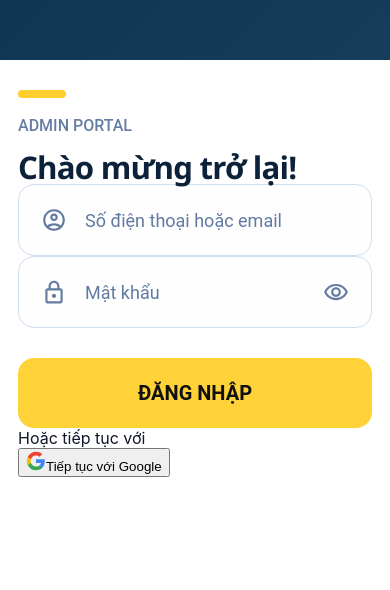
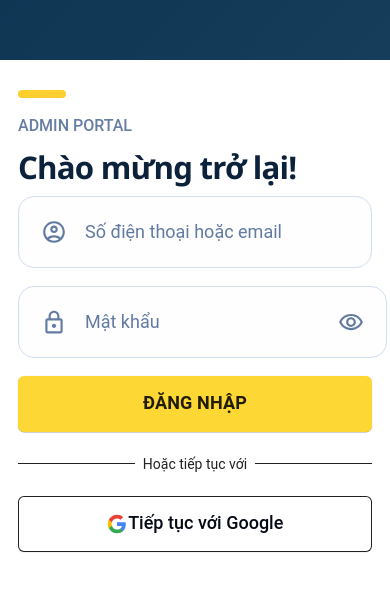
Before and after one commit to chungvinhhung/DR_PETS_HOUSE_ANGULAR, an Angular app: page /admin/login in a window 390 px wide. Shown: the part 120-710 px from the top of the page. Built offline with nearby package versions, Linux system fonts and the light colour scheme.

Commit message:
style: match updated Figma Admin login form layout

```diff
--- a/src/app/features/admin/auth/pages/login/admin-login-page.component.scss
+++ b/src/app/features/admin/auth/pages/login/admin-login-page.component.scss
@@ -183,9 +183,12 @@
 .login-form {
   position: absolute;
   z-index: 9;
-  left: 58.01%;
-  top: 18.24%;
-  width: 39.5%;
+  left: 57.5321%;
+  top: 12.2449%;
+  display: flex;
+  width: 39.5032%;
+  flex-direction: column;
+  gap: 2.8846cqw;
 }
 
 .login-heading {
@@ -218,18 +221,23 @@
   letter-spacing: -0.025em;
 }
 
-.field-group {
+.credentials-block {
+  display: flex;
+  width: 36.2981cqw;
+  flex-direction: column;
+  gap: 1.8429cqw;
+}
+
+.field-stack {
   display: grid;
-  gap: 1.84cqw;
-  width: 36.3cqw;
-  margin-top: 2.89cqw;
+  gap: 0.4cqw;
 }
 
 .field {
   display: flex;
   align-items: center;
-  width: 36.3cqw;
-  height: 6.65cqw;
+  width: 36.2981cqw;
+  height: 6.0897cqw;
   padding: 0 1.92cqw;
   border: 0.12cqw solid #d1def0;
   border-radius: 1.28cqw;
@@ -307,7 +315,7 @@
 }
 
 .field-error {
-  margin: -1.35cqw 0.4cqw -0.4cqw;
+  margin: 0 0.4cqw;
   color: #c94848;
   font-family: Roboto, Arial, sans-serif;
   font-size: 0.98cqw;
@@ -315,8 +323,8 @@
 }
 
 .login-error {
-  width: 36.3cqw;
-  margin: 1.2cqw 0 -1.65cqw;
+  width: 36.2981cqw;
+  margin: 0;
   color: #c94848;
   font-family: Roboto, Arial, sans-serif;
   font-size: 1.02cqw;
@@ -324,32 +332,49 @@
   line-height: 1.4;
 }
 
+.login-actions {
+  display: flex;
+  width: 36.2981cqw;
+  flex-direction: column;
+}
+
 .login-button {
-  width: 36.3cqw;
-  height: 6.33cqw;
-  margin-top: 2.89cqw;
+  display: flex;
+  width: 100%;
+  height: 4.4071cqw;
+  align-items: center;
+  justify-content: center;
+  padding: 0.641cqw 1.7628cqw;
   border: 0;
-  border-radius: 1.28cqw;
+  border-radius: 0.3205cqw;
   cursor: pointer;
-  color: #101010;
-  background: #ffd338;
+  color: rgba(0, 0, 0, 0.87);
+  background: #fdd835;
+  box-shadow:
+    0 0.0801cqw 0.4006cqw rgba(0, 0, 0, 0.12),
+    0 0.1603cqw 0.1603cqw rgba(0, 0, 0, 0.14),
+    0 0.2404cqw 0.0801cqw -0.1603cqw rgba(0, 0, 0, 0.2);
   font-family: Roboto, Arial, sans-serif;
-  font-size: 1.92cqw;
+  font-size: 1.5224cqw;
   font-weight: 700;
-  line-height: 1;
+  line-height: 2.0833cqw;
+  letter-spacing: 0.0369cqw;
+  text-transform: uppercase;
   transition:
     transform 140ms ease,
     box-shadow 140ms ease,
     background 140ms ease;
 }
 
-.login-button:hover {
-  background: #ffcf30;
-  box-shadow: 0 0.56cqw 1.2cqw rgba(255, 211, 56, 0.24);
+.login-button:hover:not(:disabled) {
+  background: #f7cf24;
+  box-shadow:
+    0 0.1603cqw 0.4808cqw rgba(0, 0, 0, 0.16),
+    0 0.2404cqw 0.2404cqw rgba(0, 0, 0, 0.14);
   transform: translateY(-1px);
 }
 
-.login-button:active {
+.login-button:active:not(:disabled) {
   transform: translateY(0);
 }
 
@@ -357,6 +382,71 @@
   cursor: wait;
   opacity: 0.72;
   transform: none;
+}
+
+.social-divider {
+  display: flex;
+  width: 100%;
+  height: 5.4487cqw;
+  align-items: center;
+  gap: 0.641cqw;
+  color: rgba(0, 0, 0, 0.87);
+}
+
+.social-divider__line {
+  height: 1px;
+  flex: 1;
+  background: rgba(0, 0, 0, 0.87);
+}
+
+.social-divider__text {
+  flex: 0 0 auto;
+  background: #fff;
+  font-family: Roboto, Arial, sans-serif;
+  font-size: 1.1218cqw;
+  font-weight: 400;
+  line-height: 1.6026cqw;
+  white-space: nowrap;
+}
+
+.google-button {
+  display: flex;
+  width: 100%;
+  height: 4.4071cqw;
+  align-items: center;
+  justify-content: center;
+  gap: 0.4006cqw;
+  padding: 0.7212cqw 1.3622cqw;
+  border: 1px solid rgba(0, 0, 0, 0.87);
+  border-radius: 0.4808cqw;
+  cursor: pointer;
+  color: #060b16;
+  background: #fff;
+  box-shadow: 0 1px 1px rgba(0, 0, 0, 0.05);
+  font-family: Roboto, Arial, sans-serif;
+  font-size: 1.5224cqw;
+  font-weight: 500;
+  line-height: 1.6026cqw;
+  transition:
+    background 140ms ease,
+    box-shadow 140ms ease,
+    transform 140ms ease;
+}
+
+.google-button img {
+  display: block;
+  width: 1.6026cqw;
+  height: 1.6026cqw;
+}
+
+.google-button:hover {
+  background: #f8fafc;
+  box-shadow: 0 0.1603cqw 0.4808cqw rgba(0, 0, 0, 0.08);
+  transform: translateY(-1px);
+}
+
+.google-button:active {
+  transform: translateY(0);
 }
 
 @media (max-height: 900px) and (min-width: 981px) {
@@ -418,10 +508,9 @@
     font-size: clamp(30px, 8vw, 41px);
   }
 
-  .field-group {
+  .credentials-block {
+    width: 100%;
     gap: 18px;
-    width: 100%;
-    margin-top: 34px;
   }
 
   .field {
@@ -458,12 +547,30 @@
     font-size: 13px;
   }
 
-  .login-button {
+  .login-actions {
     width: 100%;
-    height: 70px;
-    margin-top: 30px;
-    border-radius: 16px;
-    font-size: 20px;
+  }
+
+  .login-button,
+  .google-button {
+    height: 56px;
+    border-radius: 6px;
+    font-size: 18px;
+  }
+
+  .social-divider {
+    height: 64px;
+    gap: 8px;
+  }
+
+  .social-divider__text {
+    font-size: 14px;
+    line-height: 20px;
+  }
+
+  .google-button img {
+    width: 20px;
+    height: 20px;
   }
 }
 
```
